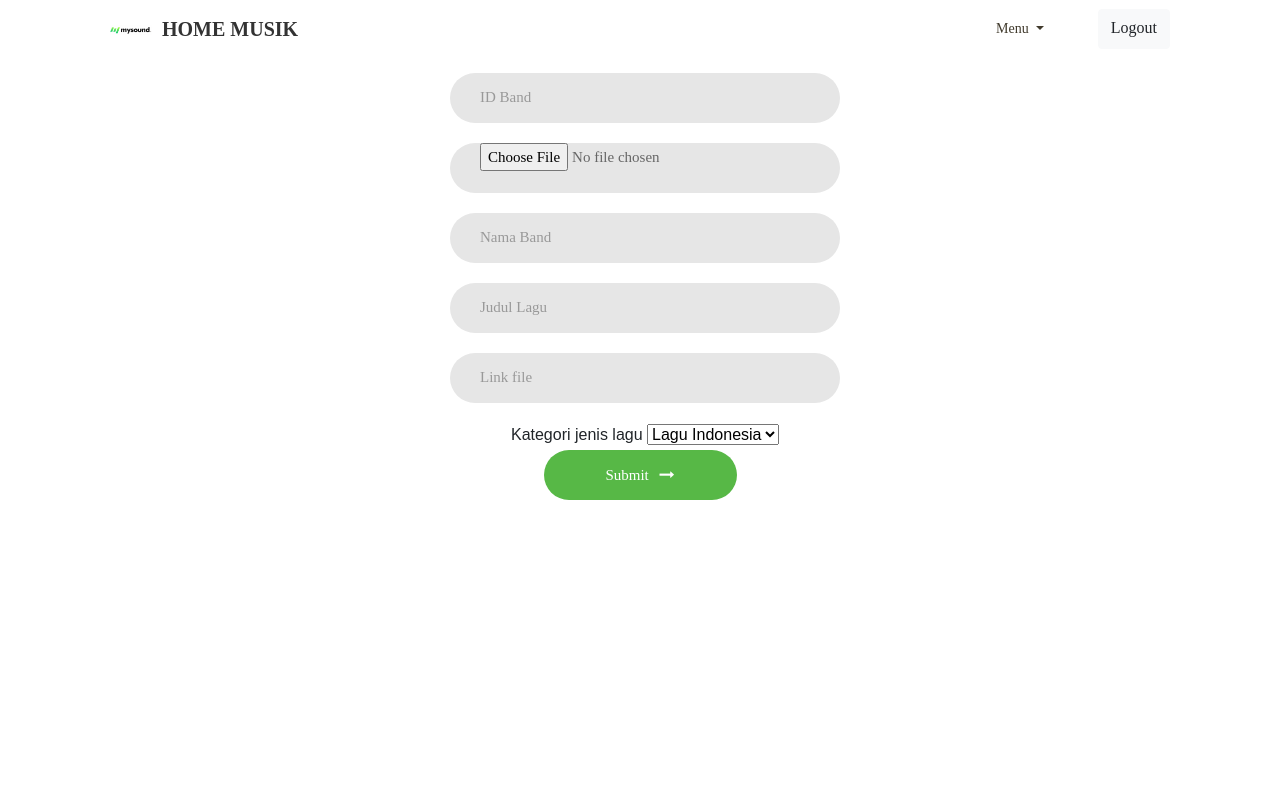
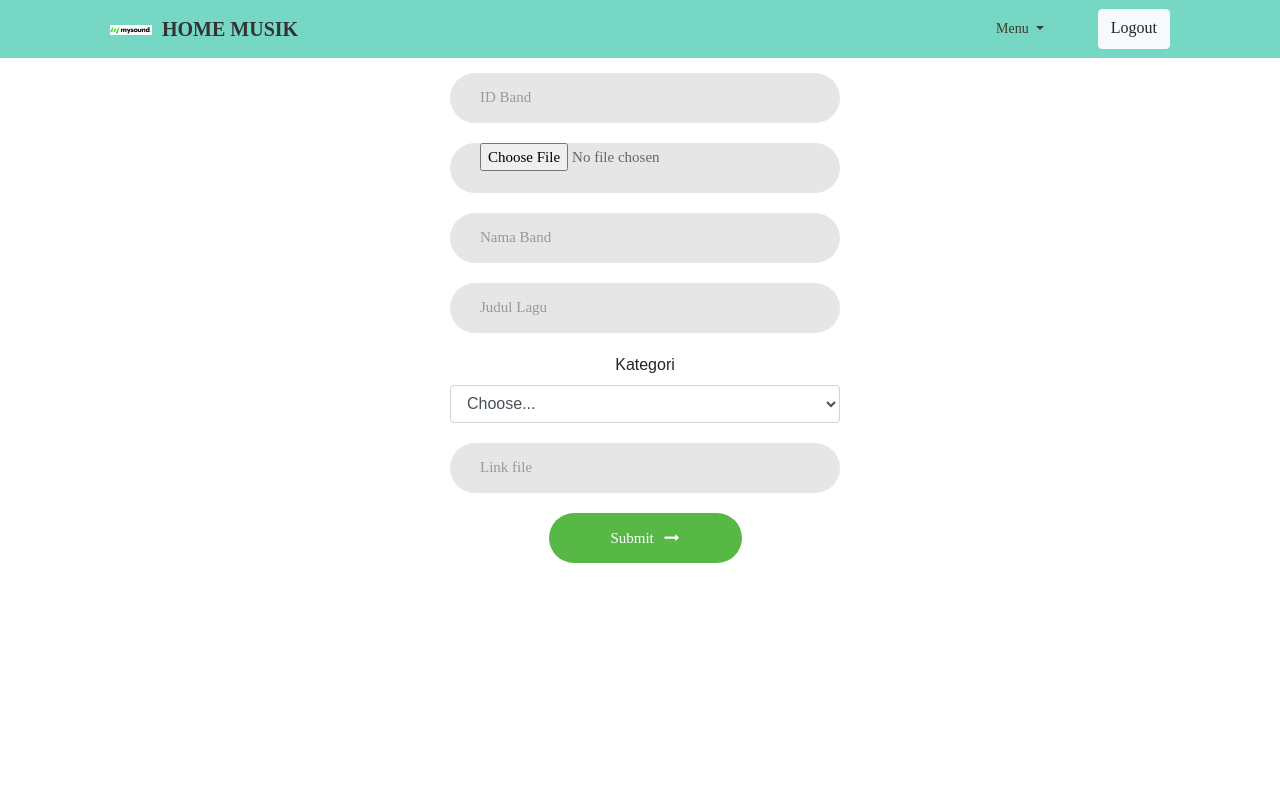
Before and after one commit to FachriezalNugraha/musikku2, a PHP site: page /edit.php?id=1 in a window 1280 px wide. Run offline with PHP 8.4, Linux system fonts and the light colour scheme; the visitor is signed in with stand-in values (Sample User, id 1); data that the repository does not hold is empty; some web fonts are replaced.

Commit message:
update update9

```diff
--- a/edit.php
+++ b/edit.php
@@ -32,7 +32,7 @@ if(empty($_SESSION['username']))
 
 <body>
     <div>
-        <nav class="navbar navbar-light navbar-expand-md fixed-top navigation-clean-button" style="height:58px;">
+        <nav class="navbar navbar-light navbar-expand-md fixed-top navigation-clean-button" style="height:58px; background-color: #76D7C4;">
             <div class="container"><a class="navbar-brand" href="#"><img src="assets/img/mysound.jpg" id="logo">HOME MUSIK</a><button class="navbar-toggler" data-toggle="collapse" data-target="#navcol-1"><span class="sr-only">Toggle navigation</span><span class="navbar-toggler-icon"></span></button>
                 <div
                     class="collapse navbar-collapse" id="navcol-1">
@@ -78,22 +78,22 @@ if(empty($_SESSION['username']))
           <input class="input1" name="judul" placeholder="Judul Lagu" value="<?php echo $data['judul']; ?>"></input>
           <span class="shadow-input1"></span>
         </div>
+             <div class="wrap-input1 validate-input" data-validate = "Kategori lagu is required">
+          <label for="kategori">Kategori</label>
+          <select id="inputState" class="form-control">
+            <option selected>Choose...</option>
+            <option value="Lagu Indonesia"> Lagu Indonesia </option>
+            <option value="Lagu Luar"> Lagu Luar </option>
+            <option value="Religi"> Religi </option>
+          </select>
+          <span class="shadow-input1"></span>
+        </div>
+
         <div class="wrap-input1 validate-input" data-validate = "Link file is required">
           <input class="input1" name="alamat" placeholder="Link file" value="<?php echo $data['alamat']; ?>"></input>
           <span class="shadow-input1"></span>
           </div>
-          <span class="shadow-input1"></span>
-           <td>Kategori jenis lagu</td>
-              <td></td>
-              <td><select name="kategori">
-                <option value="Lagu Indonesia"> Lagu Indonesia </option>
-                <option value="Lagu Luar"> Lagu Luar </option>
-                <option value="Religi"> Religi </option>
-                <span class="shadow-input1"></span>
-          </select>
-            </td>
-            </tr>
-        </div>
+
         <div class="container-contact1-form-btn">
           <button class="contact1-form-btn">
             <span>
```
Also changed, not shown: input.php (+13 -2 lines).
